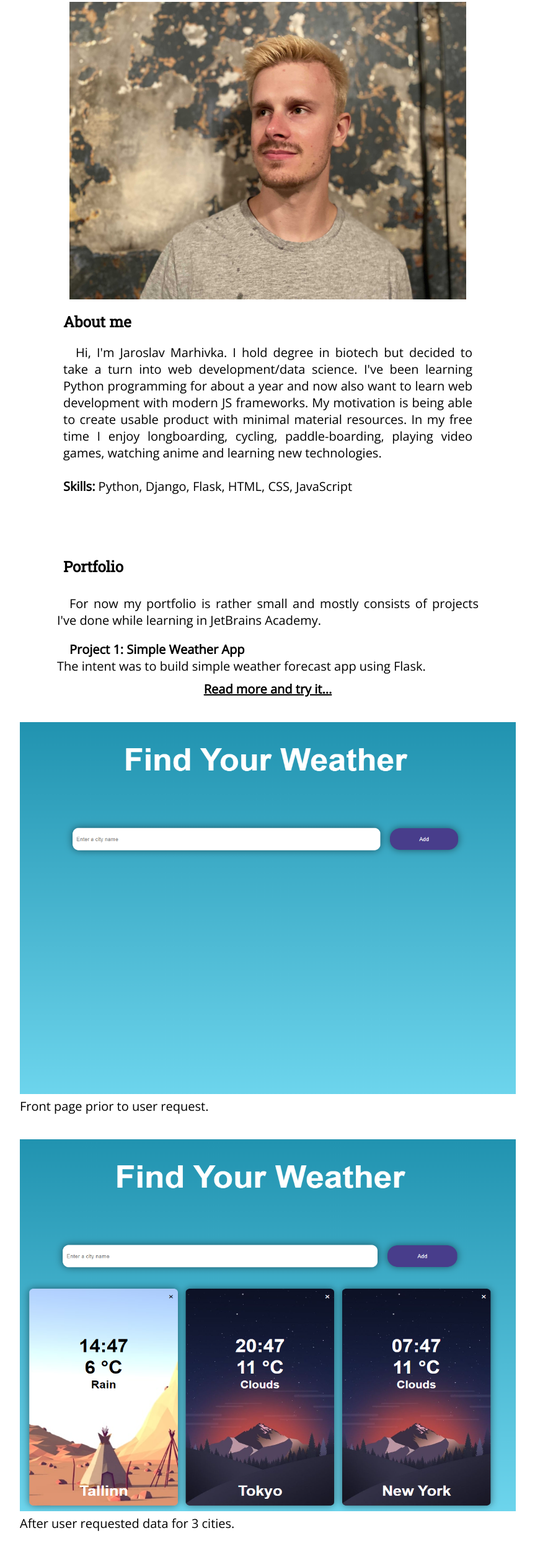
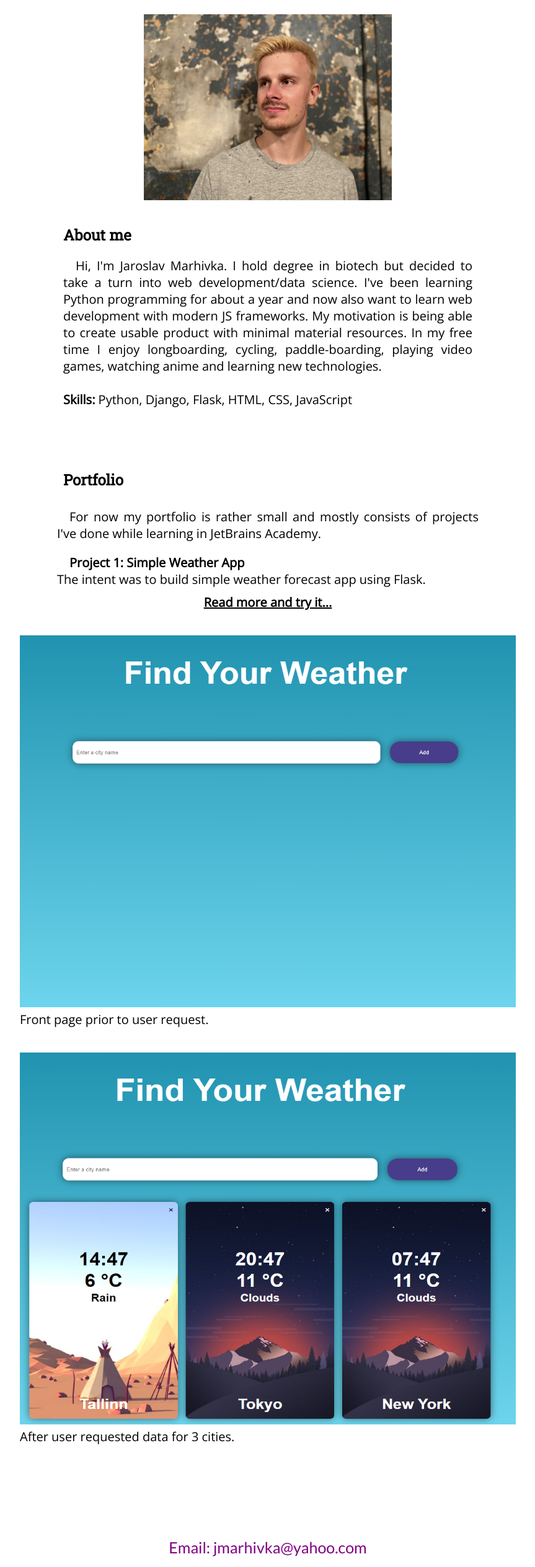
Before and after one commit to niceyaroslav/JaroslavSite, a website: page public/index.html in a window 1280 px wide. Shown: the part 207-2735 px from the top of the page at 62% size, without its empty margins (208-1071 px from the left). Drawn offline with nearby package versions, Linux system fonts and the light colour scheme.

Commit message:
changed layout and pictures, added favicon.

```diff
--- a/public/styles.css
+++ b/public/styles.css
@@ -103,9 +103,8 @@ header > h1 {
     justify-content: center;
 }
 .profile > img {
-    /*margin: 20px;*/
+    margin: 20px;
     width: 400px;
-
 }
 
 .about > h1 {
@@ -261,10 +260,11 @@ header > h1 {
 .mail, #ic-author, #h-author {
     color: purple;
     font-family: 'Lato', sans-serif;
+    font-size: 25px;
     margin: 10px;
     justify-self: center;
     text-align: center;
-    width: 40%;
+    width: 60%;
 }
 
 #ic-author > a {
@@ -282,7 +282,7 @@ header > h1 {
 }
 
  .links > a > img{
-    width: 30px;
+    width: 60px;
 }
 
 .links {
@@ -326,9 +326,9 @@ footer {
     }
 
     .profile > img {
-        width: 50vw;
-        height: auto;
+        resize: inherit;
     }
+
 }
 /* The "responsive" class is added to the topnav with JavaScript when the user clicks on the icon. This class makes the topnav look good on small screens (display the links vertically instead of horizontally) */
 @media only screen and (max-device-width: 800px) {
```
Also changed, not shown: public/index.html (+1 -0 lines).
